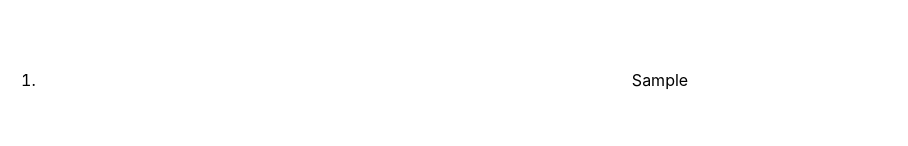
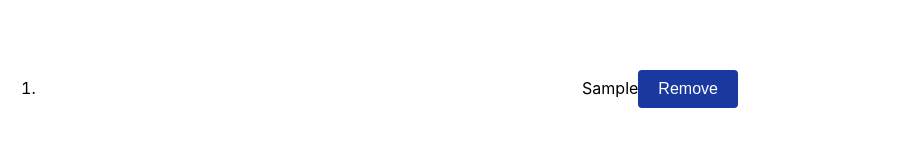
Before and after one commit to Timothykagondu/To---Do-app-Frontend, a React (Create React App) app: page / in a window 1280 px wide. Both pictures are taken after typing "Sample" into the empty fields and a click on the button "Add Your To-Do". Shown: the part 546-692 px from the top of the page, without its empty margins (0-908 px from the left). Built offline with nearby package versions, Linux system fonts and the light colour scheme.

Commit message:
added remove functionality

```diff
--- a/src/components/HomePage.js
+++ b/src/components/HomePage.js
@@ -14,6 +14,13 @@
         setListItems([...listItems, inputValue]);
         setInputValue('');
       };
+
+      const handleRemoveItem = (index) => {
+        const newList = [...listItems];
+        newList.splice(index, 1);
+        setListItems(newList);
+      };
+
       return (
         <div className="portfolio">
         <img className="icon" src="https://img.icons8.com/clouds/256/todo-list.png" alt="List"></img>
@@ -40,7 +47,9 @@
 
       <ol className="list1">
         {listItems.map((item, index) => (
-          <li key={index}>{item}</li>
+          <li key={index}>{item}
+           <button onClick={() => handleRemoveItem(index)}>Remove</button>
+          </li>
         ))}
       </ol>
     </div>
```
